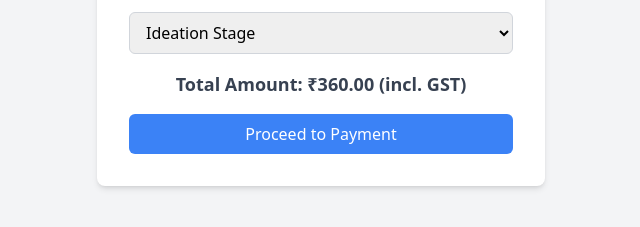
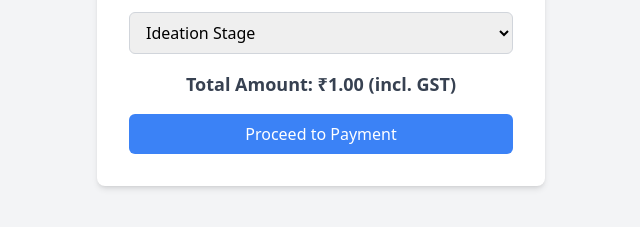
Before and after one commit to CONNEXGROW/400k-payment-link, a plain HTML site: page index.html in a window 1280 px wide. Shown: the part 461-688 px from the top of the page, 319-959 px from the left. Drawn offline with nearby package versions, Linux system fonts and the light colour scheme.

Commit message:
Update index.html

```diff
--- a/index.html
+++ b/index.html
@@ -52,7 +52,7 @@
         const amountDisplay = document.getElementById("amountDisplay");
 
         const amounts = {
-            "1": 36000,  // ₹299 + GST
+            "1": 100,  // ₹299 + GST
             "2": 72000,  // ₹599 + GST
             "3":  120000   // ₹999 + GST
         };
```
